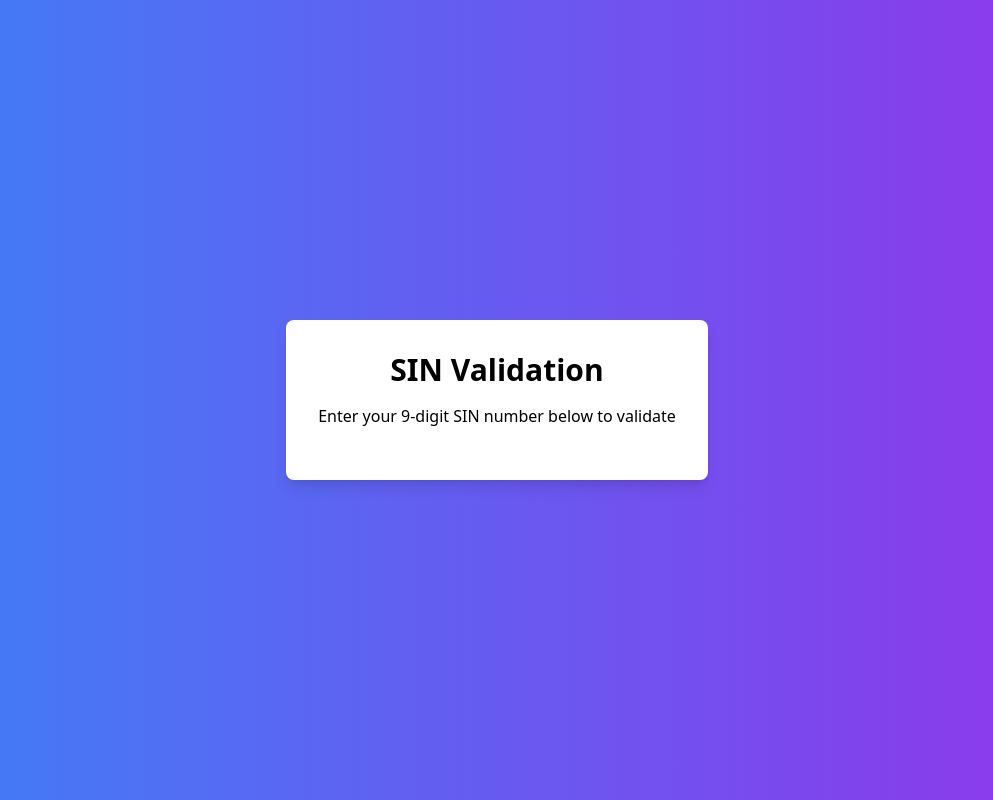
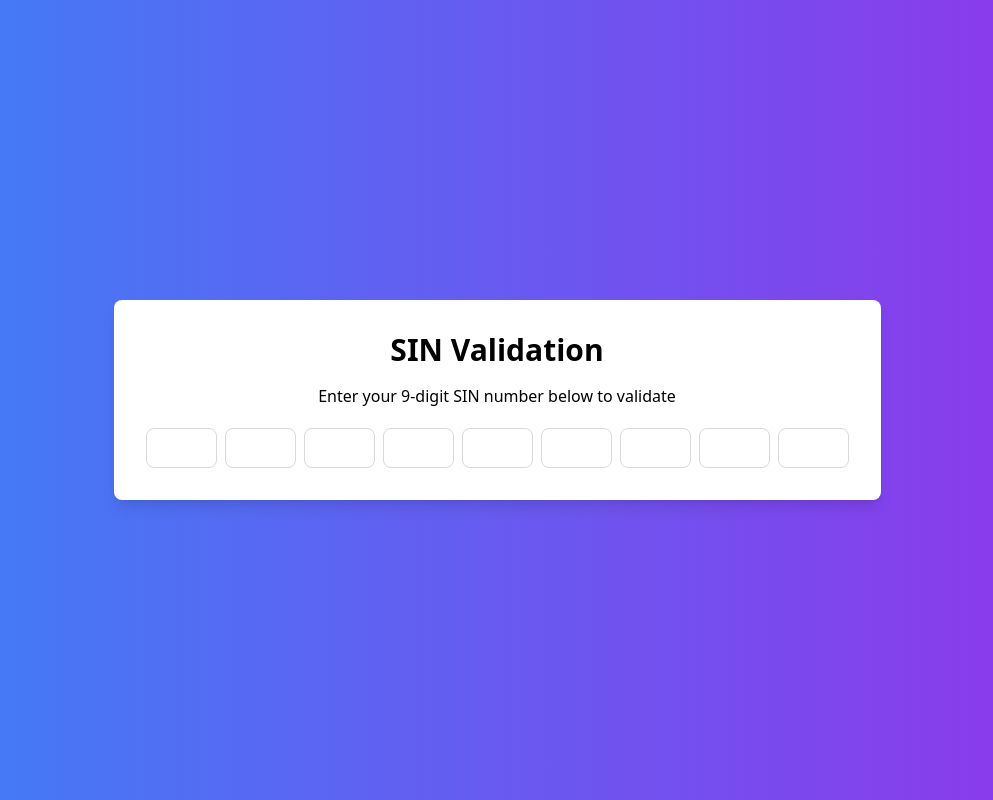
Before and after one commit to YogeshManni/Sin-Validator, a React (Vite) app: page / in a window 1280 px wide. Shown: the whole page, without its empty margins (143-1136 px from the left). Built offline with nearby package versions, Linux system fonts and the light colour scheme.

Commit message:
feat : create otp input box to enter sin number

```diff
--- a/src/App.tsx
+++ b/src/App.tsx
@@ -8,6 +8,11 @@ function App() {
   // State variables to store the SIN input and its validation status
   const [sin, setSin] = useState<string>("");
   const [isValid, setIsValid] = useState<boolean | null>(null);
+
+  // Handler function for SIN input
+  const handleSinInput: OTPProps["onInput"] = (value: String[]) => {
+    console.log(value);
+  };
 
   return (
     // Creating a section with a gradient background and positioning items in the center
@@ -20,6 +25,11 @@ function App() {
         <p className="mb-5 text-center">
           Enter your 9-digit SIN number below to validate
         </p>
+
+        {/* OTP Input field for entering SIN */}
+        <div className="flex justify-center">
+          <Input.OTP length={9} size="large" onInput={handleSinInput} />
+        </div>
       </div>
     </section>
   );
```
